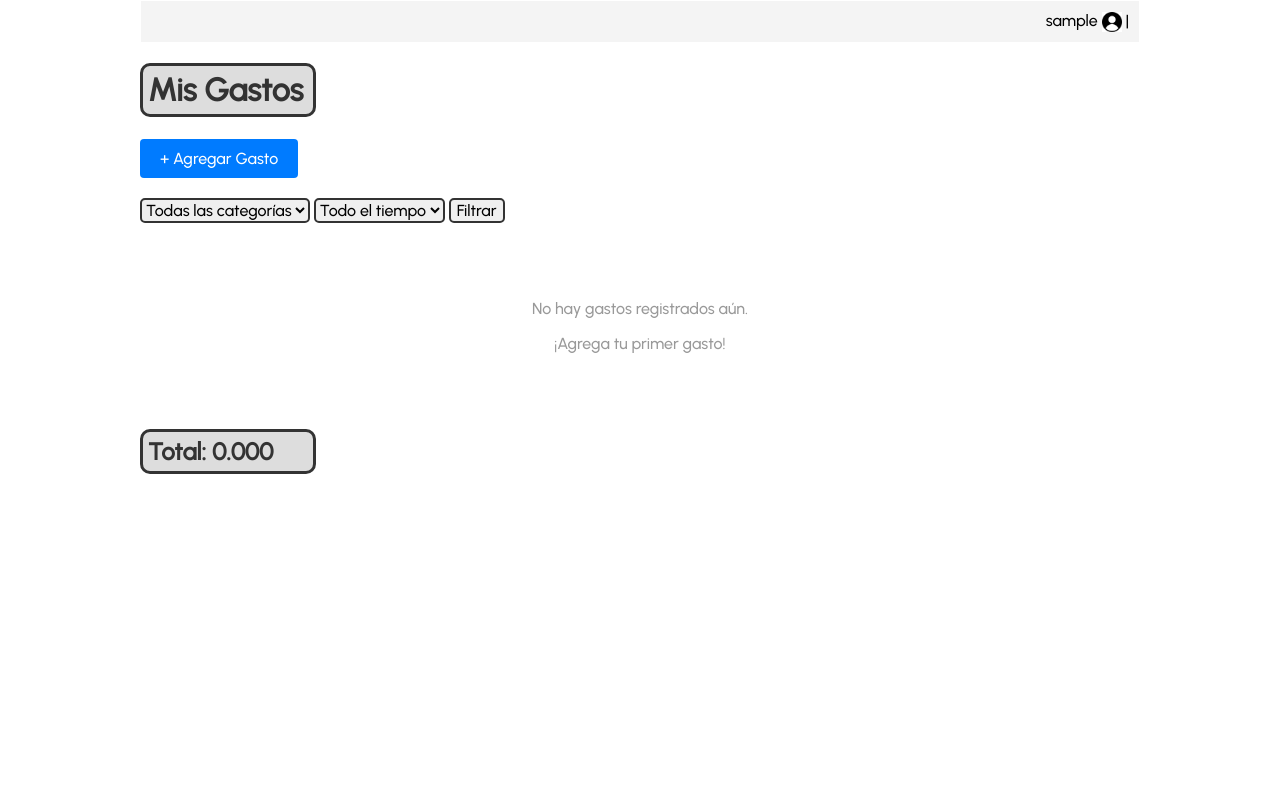
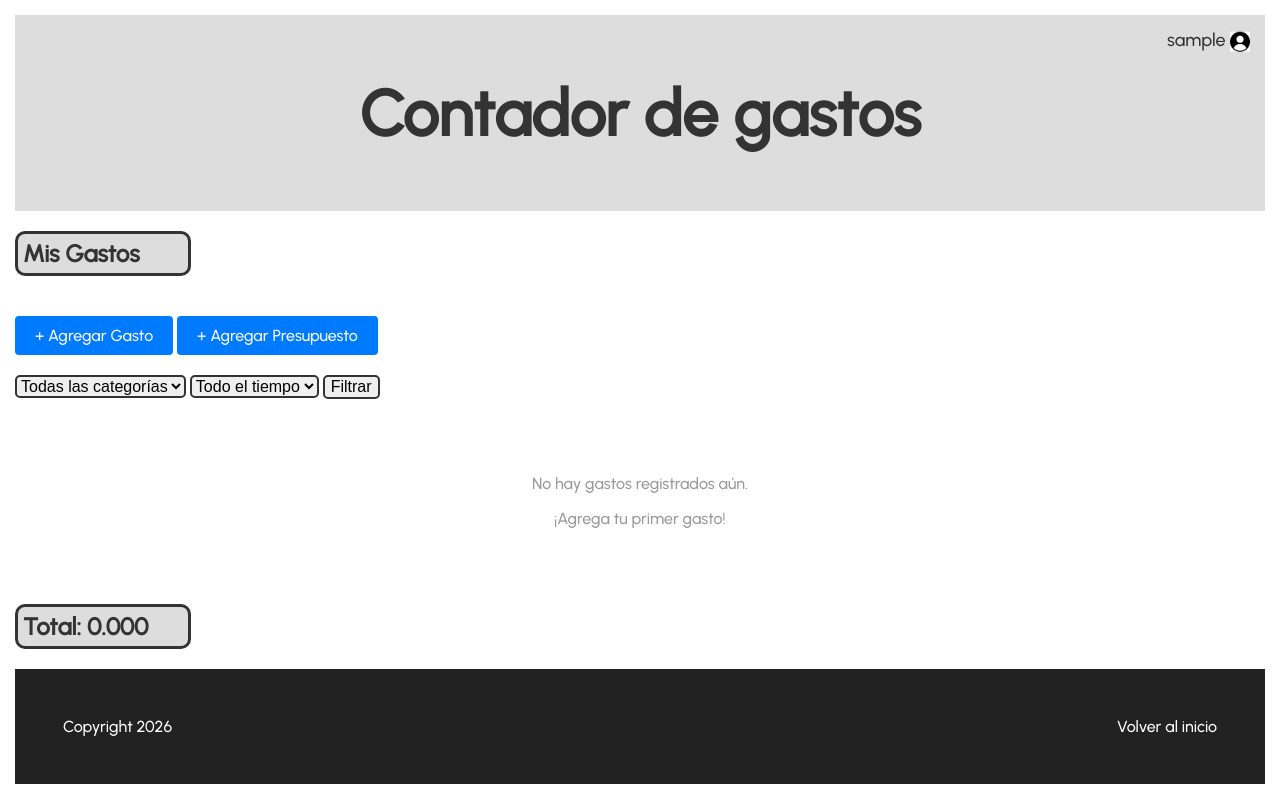
Before and after one commit to aless-dini/contador-de-gastos, a Django app: page / in a window 1280 px wide. Run offline with Django 5.2, Linux system fonts and the light colour scheme; the visitor is signed in with stand-in values (Sample User, id 1); data that the repository does not hold is empty.

Commit message:
Añade el botón de crear presupuesto a la interfaz

```diff
--- a/misfinanzas/templates/gastos.html
+++ b/misfinanzas/templates/gastos.html
@@ -10,20 +10,23 @@
     <link rel="preconnect" href="https://fonts.gstatic.com" crossorigin>
     <link href="https://fonts.googleapis.com/css2?family=Urbanist:ital,wght@0,500;1,500&display=swap" rel="stylesheet">
     <style>
+        html {
+            font-family: 'Urbanist', sans-serif;
+        }
         .user-info {
-            text-align: right;
-            padding: 10px;
-            margin: 1px;
-            background-color: #f4f4f4;
-            position: relative;
+            color: #333;
+            position: absolute;
+            right: 15px;
+            top: 25px;
+            transform: translateY(-50%);
             cursor: pointer;
+            font-size: large;
         }
         .dropdown-menu {
             display: none;
             position: absolute;
             background-color: white;
-            border: 1px solid #ccc;
-            padding: 8px;
+            padding: 5px;
             right: 0;
             top: 100%; /* aparece justo debajo del usuario */
         }
@@ -41,7 +44,6 @@
             color: black;
         }
         .categorias-periodo select{
-        font-family: 'Urbanist', sans-serif;
         margin-bottom: 20px;
         color: black;
         font-size: medium;
@@ -53,7 +55,6 @@
         background-color: #ddd;
         }
         .categorias-periodo button {
-        font-family: 'Urbanist', sans-serif;
         font-size: medium;
         cursor: pointer;
         border: solid 2.5px #333;
@@ -62,14 +63,33 @@
         .categorias-periodo button:hover {
         background-color: #ddd;
         }
+        header {
+            color: #333;
+            background-color: #ddd;
+            text-align: center;
+            padding: 3rem 2rem;
+            height: 100px;
+            display: flex;
+            align-items: center;
+            justify-content: space-between;
+            position: relative;
+        }
+        header div:first-child {
+            width: 150px;
+        }
+        header h1 {
+            font-size: 4rem;
+            padding: 5px;
+            position: absolute;
+            left: 0;
+            right: 0;
+            text-align: center;
+        }
         body {
-            font-family: 'Urbanist', sans-serif;
-            max-width: 1000px;
-            margin: 0 auto;
-            padding: 0 20px;
+            margin: 15px;
+            justify-content: center;
         }
-        h1 {
-            text-align: left;
+        .subtitulo {
             color: #333;
             background-color: #ddd;
             width: 160px;
@@ -96,20 +116,34 @@
             text-decoration: none;
             border-radius: 4px;
             margin-bottom: 20px;
+            margin-top: 20px
         }
         .add-btn:hover {
+            background: #0056b3;
+        }
+        .add-btn2 {
+            display: inline-block;
+            padding: 10px 20px;
+            background: #007bff;
+            color: white;
+            text-decoration: none;
+            border-radius: 4px;
+            margin-bottom: 20px;
+            margin-top: 20px
+        }
+        .add-btn2:hover {
             background: #0056b3;
         }
         .gasto {
             background: #f9f9f9;
             padding: 15px;
             margin-bottom: 10px;
-            border-left: 4px solid #28a745;
+            border-left: 4px solid darkgreen;
             border-radius: 4px;
         }
         .gasto h3 {
             margin: 0 0 10px 0;
-            color: #28a745;
+            color: darkgreen;
         }
         .gasto p {
             margin: 5px 0;
@@ -119,20 +153,47 @@
             color: #999;
             padding: 40px;
         }
+        footer section {
+            float: right;
+        }
+        footer a {
+            transition: color, 0.3s, ease;
+            float: right;
+            color: white;
+            text-decoration: none;
+        }
+        footer a:hover {
+            color: cornflowerblue;
+        }
+        footer {
+            background-color: #222;
+            padding: 3rem;
+            color: white;
+        }
+        footer p {
+            margin: auto;
+        }
     </style>
 </head>
 <body>
+    <header>
+        <div></div>  <!-- elemento vacío para equilibrar -->
+        <h1 id="titulo">Contador de gastos</h1>
         <div class="user-info" onclick="toggleMenu()">
             {{ request.user.username }}
             <img src="{% static 'image.png' %}" style="width: 20px; height: 20px; vertical-align: middle;"/>
-         |
             <div class="dropdown-menu" id="dropdown-menu">
                 <a href="{% url 'logout' %}">Cerrar Sesión</a>
             </div>
         </div>
-    <h1>Mis Gastos</h1>
+    </header>
+
+    <section class="container">
+        <h1 class="subtitulo">Mis Gastos</h1>
 
         <a href="{% url 'agregar' %}" class="add-btn">+ Agregar Gasto</a>
+
+        <a href="{% url 'presupuesto' %}" class="add-btn2">+ Agregar Presupuesto</a>
 
         <div class="categorias-periodo">
             <form method="GET" action="{% url 'gastos' %}">
@@ -170,5 +231,12 @@
 
         <h2>Total: {{ total|floatformat:"3g" }}</h2>
 
+    <footer>
+        <section>
+            <a href="#titulo">Volver al inicio</a>
+        </section>
+        <p>Copyright 2026</p>
+    </footer>
+    </section>
 </body>
 </html>
```
Lines whose indentation alone changed are shown as unchanged.
